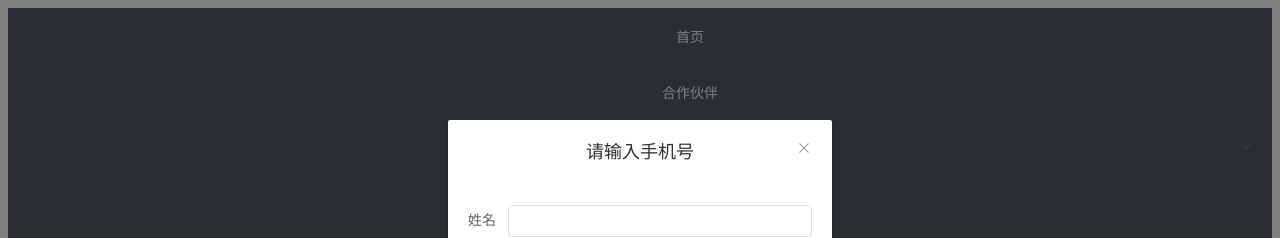
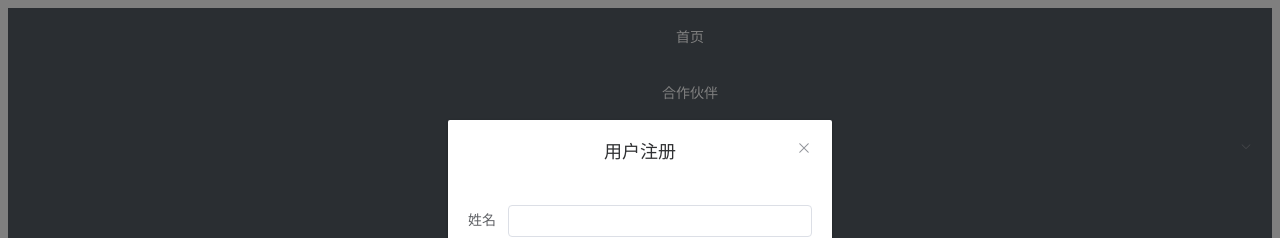
Before and after one commit to zuccWatermelon/bysj, a Vue app in the folder my-project/: page /#/ in a window 1280 px wide. Both pictures are taken after a click on the item "注册". Shown: the top 238 px of the page. Built offline with nearby package versions, Linux system fonts and the light colour scheme.

Commit message:
数据库表格格式弄好了，接下来贴图，解释一下代码。写了一点注册的，改了提示框里的字，注册失败，用户已存在的情况再明确一下，然后前台也要弹出提示框。

```diff
--- a/my-project/src/components/First.vue
+++ b/my-project/src/components/First.vue
@@ -26,7 +26,7 @@
         <div class="regist-login">
           <el-menu-item index="5"> <el-button type="text" @click="regist = true"  class="color" >注册 </el-button> </el-menu-item>
           <el-menu-item index="6"><el-button type="text" @click="login = true"  class="color" > 登录 </el-button> </el-menu-item>
-        <el-dialog title="请输入登录账号" :visible.sync="login" width="30%">
+        <el-dialog title="用户登录" :visible.sync="login" width="30%">
           <el-form :model="form">
             <el-form-item class="telephone" label="账号" :label-width="formLabelWidth">
               <el-input v-model="form.telephone" auto-complete="off" clearable></el-input>
@@ -41,7 +41,7 @@
           </div>
          </el-dialog>
 
-         <el-dialog title="请输入手机号" :visible.sync="regist" width="30%">
+         <el-dialog title="用户注册" :visible.sync="regist" width="30%">
           <el-form :model="form">
             <el-form-item class="username" label="姓名" :label-width="formLabelWidth">
               <el-input v-model="form.username" auto-complete="off" clearable></el-input>
```
Also changed, not shown: 2 other files (tests, documents, lock files or other folders).
